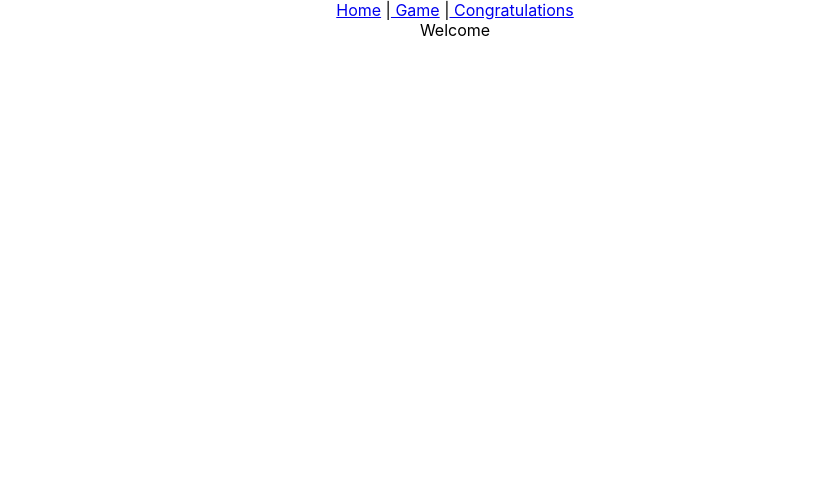
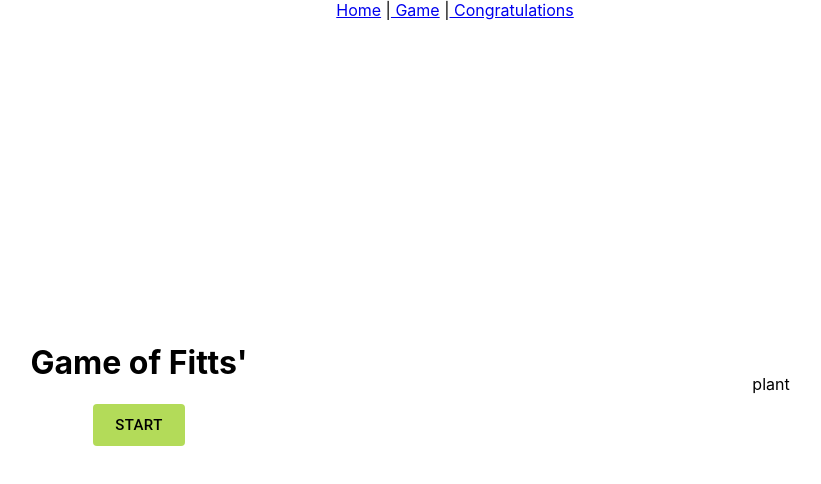
Before and after one commit to wshe874/702-Project, a React (Create React App) app in the folder game-version/: page / in a window 1280 px wide. Shown: the top 484 px of the page, without its empty margins (185-1006 px from the left). Built offline with nearby package versions, Linux system fonts and the light colour scheme.

Commit message:
Finished the basic layout of the Landing page.

```diff
--- a/game-version/package.json
+++ b/game-version/package.json
@@ -3,6 +3,9 @@
   "version": "0.1.0",
   "private": true,
   "dependencies": {
+    "@emotion/react": "^11.10.4",
+    "@emotion/styled": "^11.10.4",
+    "@mui/material": "^5.10.5",
     "@testing-library/jest-dom": "^5.16.5",
     "@testing-library/react": "^13.4.0",
     "@testing-library/user-event": "^13.5.0",
--- a/game-version/src/Pages/Home.js
+++ b/game-version/src/Pages/Home.js
@@ -1,7 +1,34 @@
 import React from "react";
+import Grid from '@mui/material/Grid';
+import { Box, Button } from "@mui/material";
 
 function Home() {
-  return <div>Welcome</div>;
+
+  return(
+  <>
+      <Box
+        sx={{
+          display: 'flex',
+          flexWrap: 'wrap',
+          alignContent: 'stretch',
+          p: 2,
+          height: '87vh',
+        }}
+      >
+        <Grid container spacing={2} justifyContent="space-around">
+          <Grid container
+              direction="column" justifyContent='center' alignItems='center' item xs={6}>
+            <h1>Game of Fitts'</h1>
+            <Button sx={{color: 'black', backgroundColor: '#b3db59'}} variant="outlined" size="large" disableRipple>Start</Button>
+          </Grid>
+          <Grid container direction="column" justifyContent='center' alignItems='center' item xs={6}>
+            <p>plant</p>
+          </Grid>
+        </Grid>
+      </Box>
+  </>
+
+  );
 }
 
 export default Home;
```
Also changed, not shown: 1 other file (tests, documents, lock files or other folders).
